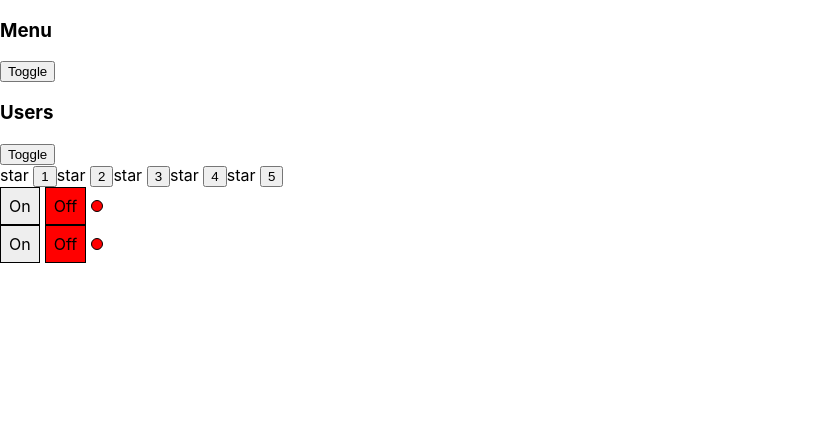
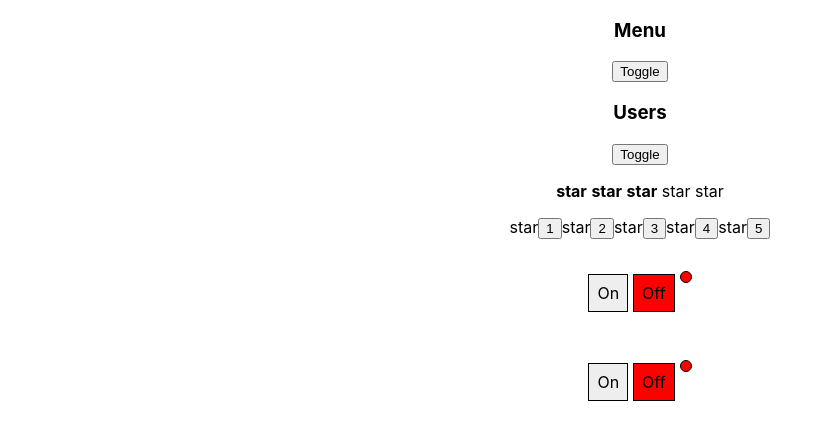
Before and after one commit to KatrinaNov/typescript-podrobno, a React (Create React App) app: page / in a window 1280 px wide. Shown: the top 440 px of the page, without its empty margins (0-833 px from the left). Built offline with nearby package versions, Linux system fonts and the light colour scheme.

Commit message:
07.uncontrolled components

```diff
--- a/src/App.css
+++ b/src/App.css
@@ -6,7 +6,9 @@
   height: 40vmin;
   pointer-events: none;
 }
-
+div {
+  margin: 16px 0;
+}
 @media (prefers-reduced-motion: no-preference) {
   .App-logo {
     animation: App-logo-spin infinite 20s linear;
--- a/src/App.tsx
+++ b/src/App.tsx
@@ -4,21 +4,19 @@ import Accordion from "./components/Accordion/Accordion";
 import {Rating} from "./components/Rating/Rating";
 import OnOff from "./components/OnOff/OnOff";
 import UncontrolledAccordion from "./components/UnControlledAccordion/Accordion";
+import {UncontrolledRating} from "./components/UncontrolledRating/UncontrolledRating";
 
 
 function App() {
   return (
-    <div>
+    <div className="App">
       {/*<Accordion titleValue = {'Menu'} collapsed = {true}/>*/}
       {/*<Accordion titleValue = {'Users'} collapsed = {false}/>*/}
       <UncontrolledAccordion titleValue = {'Menu'}/>
       <UncontrolledAccordion titleValue = {'Users'}/>
 
-      <Rating/>
-      {/*<Rating/>*/}
-      {/*<Rating/>*/}
-      {/*<Rating/>*/}
-      {/*<Rating/>*/}
+      <Rating value={3}/>
+      <UncontrolledRating/>
 
       <OnOff/>
       <OnOff/>
--- a/src/components/Rating/Rating.tsx
+++ b/src/components/Rating/Rating.tsx
@@ -1,19 +1,18 @@
 import React, {useState} from "react";
 
 type RatingProps = {
-  // value: 0 | 1 | 2 | 3 | 4 | 5
+  value: 0 | 1 | 2 | 3 | 4 | 5
 }
 
 export function Rating(props: RatingProps) {
 
-  const [rating, setRating] = useState(0)
   return (
     <div>
-      <Star selected={rating > 0}/><button onClick={() => setRating(1)}>1</button>
-      <Star selected={rating > 1}/><button onClick={() => setRating(2)}>2</button>
-      <Star selected={rating > 2}/><button onClick={() => setRating(3)}>3</button>
-      <Star selected={rating > 3}/><button onClick={() => setRating(4)}>4</button>
-      <Star selected={rating > 4}/><button onClick={() => setRating(5)}>5</button>
+      <Star selected={props.value > 0}/>
+      <Star selected={props.value > 1}/>
+      <Star selected={props.value > 2}/>
+      <Star selected={props.value > 3}/>
+      <Star selected={props.value > 4}/>
     </div>
   )
 }
--- /dev/null
+++ b/src/components/UncontrolledRating/UncontrolledRating.tsx
@@ -0,0 +1,28 @@
+import React, {useState} from "react";
+
+type RatingProps = {
+  // value: 0 | 1 | 2 | 3 | 4 | 5
+}
+
+export function UncontrolledRating(props: RatingProps) {
+
+  const [rating, setRating] = useState(0)
+  return (
+    <div>
+      <Star selected={rating > 0}/><button onClick={() => setRating(1)}>1</button>
+      <Star selected={rating > 1}/><button onClick={() => setRating(2)}>2</button>
+      <Star selected={rating > 2}/><button onClick={() => setRating(3)}>3</button>
+      <Star selected={rating > 3}/><button onClick={() => setRating(4)}>4</button>
+      <Star selected={rating > 4}/><button onClick={() => setRating(5)}>5</button>
+    </div>
+  )
+}
+
+type StarPropsType = {
+  selected: boolean
+}
+
+function Star(props: StarPropsType) {
+  return props.selected ? <span><b>star</b></span> : <span>star</span>
+
+}
```
